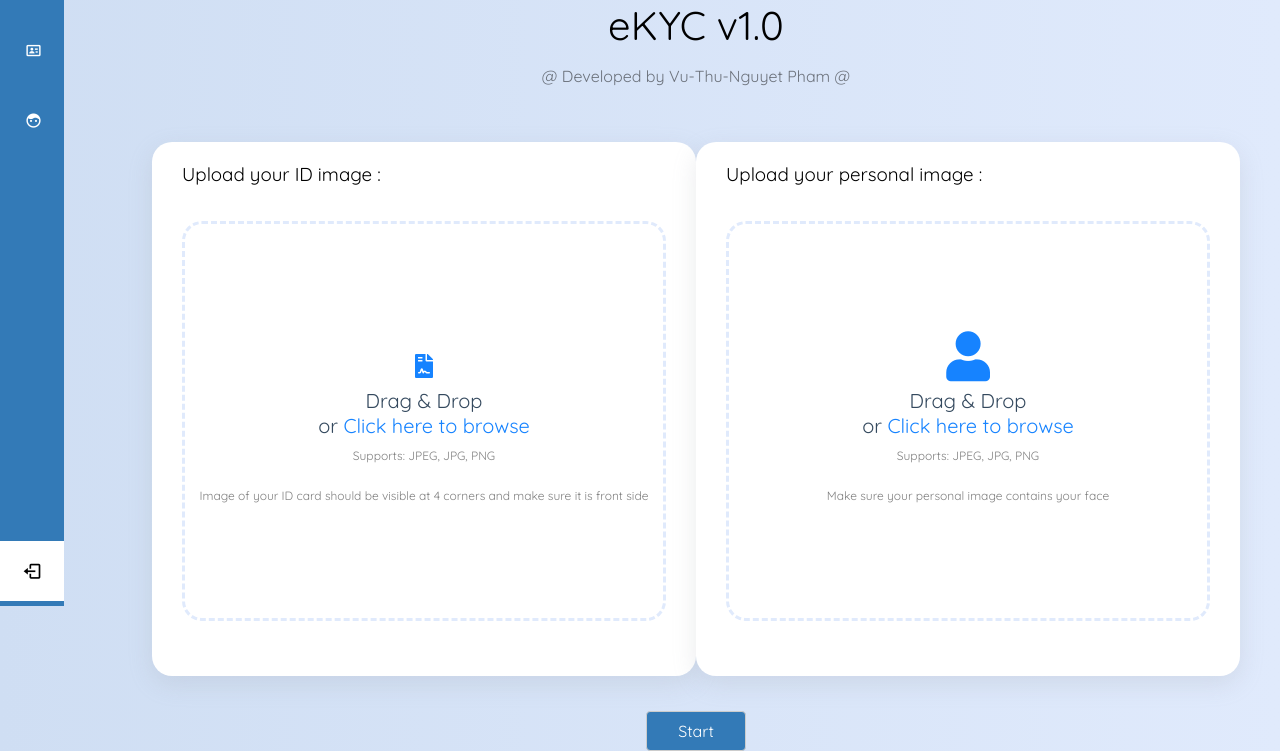
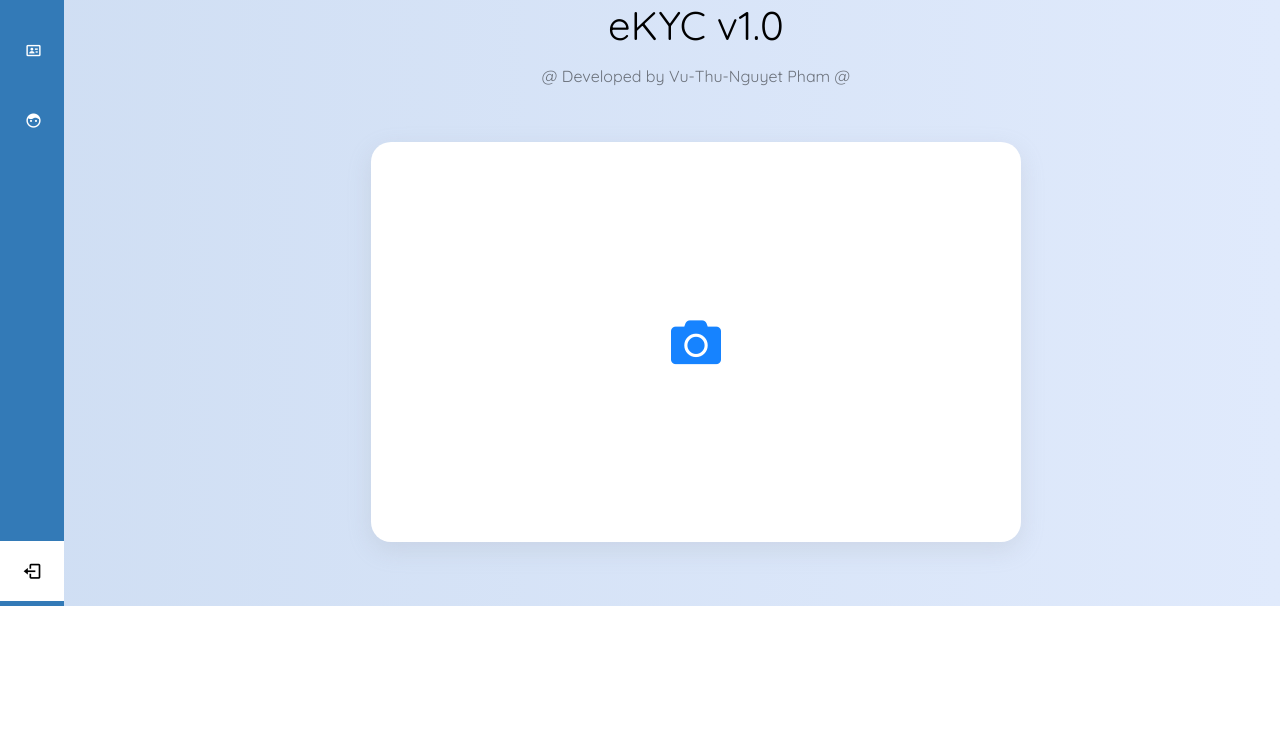
Before and after one commit to PhamVuThuNguyet/vietnamese-id-card-extractor, a FastAPI app: page /ekyc in a window 1280 px wide. Shown: the part 194-945 px from the top of the page. After the commit the page ends 800 px from the top, so only its background shows below. Run offline with FastAPI, Linux system fonts and the light colour scheme; parts of the project's set-up code (start-up, migrations or seed data) failed here and were passed over; some libraries are stand-ins or nearby versions.

Commit message:
Update eKYC UI

```diff
--- a/sources/Views/templates/ekyc.html
+++ b/sources/Views/templates/ekyc.html
@@ -84,61 +84,13 @@
     </div>
     <div class="main">
         <div class="container">
-            <form class="upload_id">
-                <h3>Upload your ID image :</h3>
-                <div class="drag-area">
-                    <div class="icon">
-                        <i class='fas fa-file-contract' style='font-size:24px'></i>
-                    </div>
-                    <span class="header">Drag & Drop</span>
-                    <span class="header">or <span class="button">Click here to browse</span></span>
-                    <input type="file" name="file" hidden/>
-                    <span class="support">Supports: JPEG, JPG, PNG</span>
-                    <span class="note">Image of your ID card should be visible at 4 corners and make sure it is front side </span>
-                </div>
-            </form>
+            <button class="icon" onclick="startCamera()"><i class="fas fa-camera"></i></button>
         </div>
-
-        <div class="container">
-            <form class="upload_img">
-                <h3>Upload your personal image :</h3>
-                <div class="drag-area" id="personal__img">
-                    <div class="icon">
-                        <i class="fa fa-user" aria-hidden="true"></i>
-                    </div>
-                    <span class="header" id="personal_header">Drag & Drop</span>
-                    <span class="header" id="personal_header">or <span class="button" id="personal_button">Click here to browse</span></span>
-                    <input type="file" name="file" id="personal_input" hidden/>
-                    <span class="support">Supports: JPEG, JPG, PNG</span>
-                    <span class="note">Make sure your personal image contains your face </span>
-                </div>
-            </form>
+        <div id="videoElementContainer" style="display: none;">
+            <video id="videoElement" width="100%" height="100%"></video>
         </div>
     </div>
-    <div class="container__submit">
-        <input type="submit" value="Start" class="btn-extract" id="submitbtn"/>
-    </div>
 
-    <div class="person">
-        <h3>eKYC results:</h3>
-        <div class="show_img">
-            <div class="person__img" id="id_img"></div>
-            <div class="person__img" id="upload_img"></div>
-        </div>
-        <div class="matching_res">
-            <span class="matching__percent">Matching: </span>
-        </div>
-        <div class="person__info">
-            <span class="info__id">Số (ID): </span><br/>
-            <span class="info__name">Họ và tên (Full name): </span><br/>
-            <span class="info__date">Ngày sinh (Date of birth): </span><br/>
-            <span class="info__sex">Giới tính (Sex): </span><br/>
-            <span class="info__nation">Quốc tịch (Nationality): </span><br/>
-            <span class="info__hometown">Quê quán (Place of origin): </span><br/>
-            <span class="info__address">Nơi thường trú (Place of residence): </span><br/>
-            <span class="info__doe">Ngày hết hạn (Date of expiry): </span><br/>
-        </div>
-    </div>
 </div>
 <script src="{{ url_for('static', path='js/ekyc.js') }}"></script>
 </body>
--- a/sources/static/css/ekyc.css
+++ b/sources/static/css/ekyc.css
@@ -311,74 +308,30 @@ h4 {
 
 .main {
   display: flex;
-    justify-content: space-between;
+  justify-content: center;
   width: 100%;
   padding: 0 32px;
 }
 
-
-.container,
-.person {
+.container {
     max-width: 650px;
   width: 100%;
   padding: 20px 30px;
   background: #fff;
   border-radius: 20px;
   box-shadow: rgba(149, 157, 165, 0.2) 0px 8px 24px;
+  display: flex;
+  justify-content: center;
+  min-height: 400px;
+  height: 100%;
 }
 
-.person {
-    margin: 0 auto;
-    margin-top: 100px;
-    margin-bottom: 100px;
-    display: none;
-}
-
-#id_img, #upload_img{
-    display: inline-block;
-    margin: 10px;
-}
-
-.show_img{
-    text-align: center;
-}
-
-.matching_res{
-    margin: 20px;
-    margin-left: 175px
-}
-
-.matching__percent{
-    font-size: 20px;
-}
-
-.person__img {
-    border: 1px solid #ccc;
-    width: 120px;
-    height: 120px;
-    margin: 0 auto 30px auto;
-}
-
-.person__img img {
-    width: 100%;
-    height: 100%;
-    object-fit: cover;
-}
-
-.person__info span {
-    line-height: 30px;
-    margin-left: 20px;
-}
-
-.drag-area {
-    height: 400px;
-    border: 3px dashed #e0eafc;
-    border-radius: 20px;
-    display: flex;
-    align-items: center;
-    justify-content: center;
-    flex-direction: column;
-    margin: 35px auto;
+.container .icon {
+  font-size: 50px;
+  color: #1683ff;
+  border: none;
+  outline: none;
+  background: none;
 }
 
 h3 {
@@ -386,65 +339,7 @@ h3 {
   font-weight: 500;
 }
 
-.drag-area .icon {
-    font-size: 50px;
-    color: #1683ff;
-}
-
-.drag-area .header {
-    font-size: 20px;
-    font-weight: 500;
-    color: #34495e;
-}
-
-.drag-area .support, .note {
-    font-size: 12px;
-    color: gray;
-    margin: 10px 0 15px 0;
-}
-
-.drag-area .button {
-    font-size: 20px;
-    font-weight: 500;
-    color: #1683ff;
-    cursor: pointer;
-}
-
-.drag-area.active {
-    border: 3px solid #1683ff;
-    border-radius: 20px;
-    background-color: #f0f0f0;
-}
-
-.drag-area img {
-    width: 100%;
-    height: 100%;
-    object-fit: cover;
-    border-radius: 17px;
-}
-
-.container__submit {
-    text-align: center;
-}
-
-.btn-extract {
-    padding: 8px 16px;
-    width: 100px;
-    height: 40px;
-    background-color: #337ab7;
-    color: #fff;
-    border: 1px solid #ccc;
-    border-radius: 4px;
-    margin-top: 35px;
-    font-size: 16px;
-}
-
-.btn-extract:hover {
-    cursor: pointer;
-    background-color: #255b8a;
-}
-
-.overlay{
+.overlay {
   position: fixed; /* Sit on top of the page content */
   display: none;
   width: 100%; /* Full width (cover the whole page) */
--- a/sources/static/js/ekyc.js
+++ b/sources/static/js/ekyc.js
@@ -1,29 +1,8 @@
-//ID card
-const dropArea = document.querySelector('.drag-area');
-const dragText = document.querySelector('.header');
-
-const startBtn = document.querySelector('.btn-extract');
-
-let button = dropArea.querySelector('.button');
-let input = dropArea.querySelector('input');
-
-let file;
-let img;
-let dataExtracted;
-
-// Personal img
-const p_dropArea = document.querySelector('#personal__img');
-const p_dragText = document.querySelector('#personal_header');
-
-let p_button = p_dropArea.querySelector('#personal_button');
-let p_input = p_dropArea.querySelector('#personal_input');
-
 // sidebar
 let menu_btn =  document.querySelector("#menu-btn");
 let sidebar = document.querySelector(".sidebar");
 let search_btn = document.querySelector(".bx-search-alt-2");
 
-let resultArea = document.querySelector(".person");
 
 menu_btn.onclick = function(){
   sidebar.classList.toggle("active");
@@ -49,176 +28,26 @@ function loading_off() {
   document.querySelector('.overlay').style.display = "none";
 }
 
-// when browse
-input.addEventListener('change', function () {
-  file = this.files[0];
-  dropArea.classList.add('active');
-  displayFile();
-});
+function startCamera() {
+    var videoElement = document.getElementById('videoElement');
+    var cameraFrame = document.getElementById('videoElementContainer');
 
-p_input.addEventListener('change', function () {
-    img = this.files[0];
-    p_dropArea.classList.add('active');
-    displayFile2();
-  });
+    // Check if video stream is already active
+    if (videoElement.srcObject) {
+        return;
+    }
 
-// when file is inside drag area
-dropArea.addEventListener('dragover', (event) => {
-  event.preventDefault();
-  dropArea.classList.add('active');
-  dragText.textContent = 'Release to Upload';
-});
+    navigator.mediaDevices.getUserMedia({ video: true })
+        .then(function (stream) {
+            videoElement.srcObject = stream;
+            videoElement.play();
 
-p_dropArea.addEventListener('dragover', (event) => {
-    event.preventDefault();
-    p_dropArea.classList.add('active');
-    p_dragText.textContent = 'Release to Upload';
-  });
-
-// when file leave the drag area
-dropArea.addEventListener('dragleave', () => {
-  dropArea.classList.remove('active');
-  dragText.textContent = 'Drag & Drop';
-});
-
-p_dropArea.addEventListener('dragleave', () => {
-    p_dropArea.classList.remove('active');
-    p_dragText.textContent = 'Drag & Drop';
-});
-
-// when file is dropped
-dropArea.addEventListener('drop', (event) => {
-  event.preventDefault();
-  file = event.dataTransfer.files[0]; // grab single file even of user selects multiple files
-  displayFile();
-});
-
-p_dropArea.addEventListener('drop', (event) => {
-    event.preventDefault();
-    img = event.dataTransfer.files[0]; // grab single file even of user selects multiple files
-    displayFile2();
-});
-
-const xhr = new XMLHttpRequest();
-xhr.onreadystatechange = function(e) {
-
-  e.preventDefault ();
-  if (xhr.readyState == XMLHttpRequest.DONE && xhr.status == 200) {
-    loading_off();
-    resultArea.style.display = "block";
-
-    Swal.fire({
-      icon: 'success',
-      title: 'Success',
-      text: 'Extract successfully!',
-      footer: `CODE: ${xhr.status}`
-    })
-
-    setTimeout(function() {
-      resultArea.scrollIntoView(true);
-      const data = JSON.parse(xhr.responseText).data;
-      const update =  new Date();
-      document.querySelector('#id_img').innerHTML = `<img src="/static/results/0.jpg?v=${update.getTime()}" style="width: 120px; height: 120px" />`; // To update avoid using image from cache
-      document.querySelector('#upload_img').innerHTML = `<img src="/static/face/face_crop.jpg?v=${update.getTime()}" style="width: 120px; height: 120px" />`;
-      document.querySelector('.info__id').innerHTML = `Số (ID): ${data[0]}`;
-      document.querySelector('.info__name').innerHTML = `Họ và tên (Full name): ${data[1]}`;
-      document.querySelector('.info__date').innerHTML = `Ngày sinh (Date of birth): ${data[2]}`;
-      document.querySelector('.info__sex').innerHTML = `Giới tính (Sex): ${data[3]}`;
-      document.querySelector('.info__nation').innerHTML = `Quốc tịch (Nationality): ${data[4]}`;
-      document.querySelector('.info__hometown').innerHTML = `Quê quán (Place of origin): ${data[5]}`;
-      document.querySelector('.info__address').innerHTML = `Nơi thường trú (Place of residence): ${data[6]}`;
-      document.querySelector('.info__doe').innerHTML = `Ngày hết hạn (Date of expiry) : ${data[7]}`;
-    }, 0);
-  }
-  else if (xhr.status >= 400 && xhr.status <= 500){
-    const data = JSON.parse(xhr.responseText);
-    loading_off();
-    Swal.fire({
-      icon: 'error',
-      title: 'Oops...',
-      text: String(data.message),
-      footer: `CODE: ${xhr.status}`
-    })
-  }
-};
-
-startBtn.onclick = (e) => {
-
-  e.preventDefault();
-  const formData = new FormData();
-  loading_on();
-
-  if (file == null){
-    var f = new File([""], "NULL_1"); // Empty file trick
-    formData.append('id', f);
-  }
-  else{
-    formData.append('id', file);
-  }
-
-  if (img == null){
-    var f = new File([""], "NULL_2"); // Empty file trick
-    formData.append('img', f);
-  }
-  else{
-    formData.append('img', img);
-  }
-  const URL = '/ekyc/uploader';
-  xhr.open('POST', URL, true);
-  xhr.send(formData);
-};
-
-function file_validation(){
-  if (file == 'wrong_exts'){
-    const URL = '/ekyc/uploader';
-    const formData = new FormData();
-    var f = new File([""], "WRONG_EXTS"); // Empty file trick
-    formData.append('file', f);
-    xhr.open('POST', URL, true);
-    xhr.send(formData);
-  }
+            // Attach video to cameraFrame
+            cameraFrame.appendChild(videoElement);
+            document.querySelector('#videoElementContainer').style.display = "block";
+            document.querySelector('.container').style.display = "none";
+        })
+        .catch(function (error) {
+            console.error('Error accessing the camera.', error);
+        });
 }
-
-function displayFile() {
-  let fileType = file.type;
-
-  let validExtensions = ['image/jpeg', 'image/jpg', 'image/png'];
-
-  if (validExtensions.includes(fileType)) {
-    let fileReader = new FileReader();
-
-    fileReader.onload = () => {
-      let fileURL = fileReader.result;
-      let imgTag = `<img src="${fileURL}" alt="">`;
-      dropArea.innerHTML = imgTag;
-    };
-    fileReader.readAsDataURL(file);
-  } else {
-    dropArea.classList.remove('active');
-    file = 'wrong_exts';
-    file_validation();
-    file = null;
-  }
-}
-
-function displayFile2() {
-  let fileType = img.type;
-
-  let validExtensions = ['image/jpeg', 'image/jpg', 'image/png'];
-
-  if (validExtensions.includes(fileType)) {
-    let fileReader = new FileReader();
-
-    fileReader.onload = () => {
-      let fileURL = fileReader.result;
-      let imgTag = `<img src="${fileURL}" alt="">`;
-      p_dropArea.innerHTML = imgTag;
-    };
-    fileReader.readAsDataURL(img);
-  } else {
-    p_dropArea.classList.remove('active');
-    img = 'wrong_exts';
-    file_validation();
-    img = null;
-  }
-}
--- a/sources/static/js/home.js
+++ b/sources/static/js/home.js
@@ -1,6 +1,6 @@
-let services =  document.querySelector(".w3-container");
+let services = document.querySelector(".w3-container");
 
 // Used to toggle the menu on small screens when clicking on the menu button
 function myFunction() {
   services.scrollIntoView(true);
-  }
+}
```
Also changed, not shown: other parts of sources/static/css/ekyc.css (+91 -94 lines), sources/static/js/id-card-extractor.js (+15 -15 lines). Lines whose indentation alone changed are shown as unchanged.
